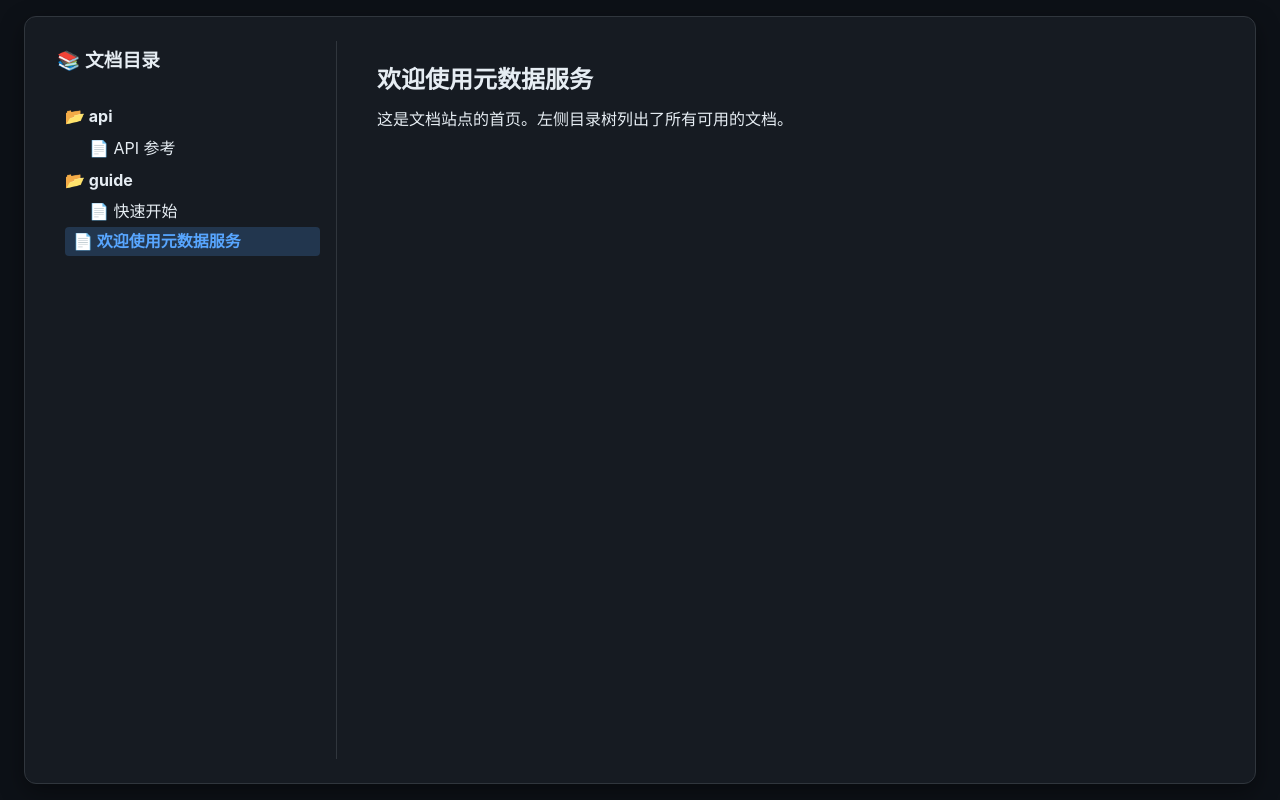
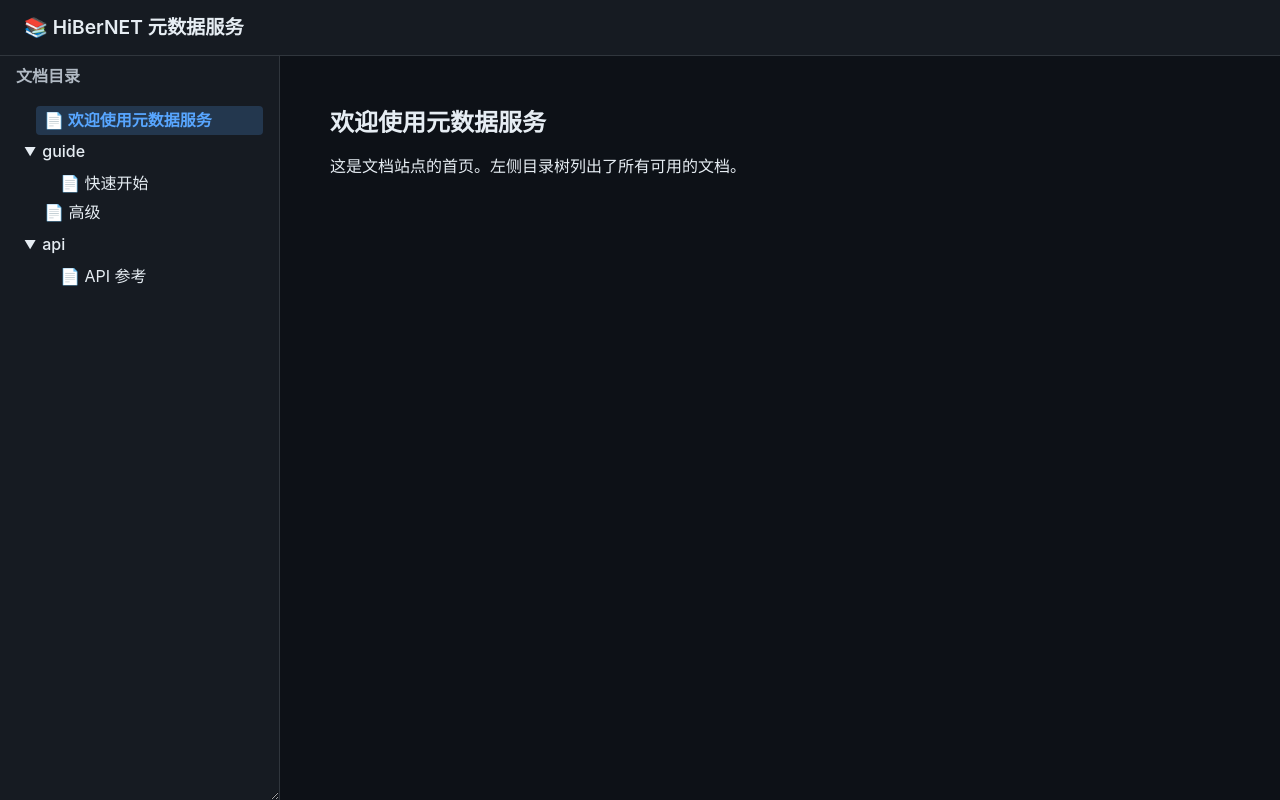
Before and after one commit to HiBer2007/metadata, a Next.js app: page / in a window 1280 px wide. Built offline with nearby package versions, Linux system fonts and the light colour scheme.

Commit message:
调整结构，支持多级目录

```diff
--- a/app/api/docs/content/route.ts
+++ b/app/api/docs/content/route.ts
@@ -4,7 +4,6 @@ import { getDocContent } from '@/lib/doc-utils';
 export async function GET(request: NextRequest) {
   const searchParams = request.nextUrl.searchParams;
   const pathParam = searchParams.get('path') || 'index.md';
-  // 确保安全，防止路径遍历攻击（只允许相对路径）
   if (pathParam.includes('..')) {
     return new NextResponse('Invalid path', { status: 400 });
   }
--- a/app/components/DocTree.tsx
+++ b/app/components/DocTree.tsx
@@ -22,7 +22,7 @@ function TreeNode({ node, currentPath, onSelect, level = 0 }: {
   onSelect: (path: string) => void;
   level?: number;
 }) {
-  const [expanded, setExpanded] = useState(level < 1);
+  const [expanded, setExpanded] = useState(level < 1); // 默认展开第一层
 
   if (node.type === 'directory') {
     const isActive = currentPath.startsWith(node.path);
@@ -31,14 +31,17 @@ function TreeNode({ node, currentPath, onSelect, level = 0 }: {
         <div
           style={{
             cursor: 'pointer',
-            fontWeight: 'bold',
             padding: '4px 8px',
             borderRadius: '4px',
-            background: isActive ? 'rgba(255,255,255,0.08)' : 'transparent',
+            display: 'flex',
+            alignItems: 'center',
+            background: isActive ? 'rgba(255,255,255,0.06)' : 'transparent',
+            fontWeight: 500,
           }}
           onClick={() => setExpanded(!expanded)}
         >
-          {expanded ? '📂' : '📁'} {node.title}
+          <span style={{ marginRight: '6px', fontSize: '12px' }}>{expanded ? '▼' : '▶'}</span>
+          {node.title}
         </div>
         {expanded && node.children?.map((child) => (
           <TreeNode
@@ -57,7 +60,7 @@ function TreeNode({ node, currentPath, onSelect, level = 0 }: {
   return (
     <div
       style={{
-        marginLeft: level * 16 + 8,
+        marginLeft: level * 16 + 20,
         cursor: 'pointer',
         padding: '2px 8px',
         borderRadius: '4px',
@@ -76,12 +79,7 @@ export default function DocTree({ tree, currentPath, onSelect }: DocTreeProps) {
   return (
     <nav style={{ overflowY: 'auto', height: '100%', padding: '8px 0' }}>
       {tree.map((node) => (
-        <TreeNode
-          key={node.path}
-          node={node}
-          currentPath={currentPath}
-          onSelect={onSelect}
-        />
+        <TreeNode key={node.path} node={node} currentPath={currentPath} onSelect={onSelect} />
       ))}
     </nav>
   );
--- a/app/components/DocViewer.tsx
+++ b/app/components/DocViewer.tsx
@@ -18,7 +18,7 @@ export default function DocView({ content, loading = false }: DocViewProps) {
   }
 
   return (
-    <article className="markdown-body" style={{ maxWidth: '900px', margin: '0 auto' }}>
+    <article className="markdown-body">
       <ReactMarkdown remarkPlugins={[remarkGfm]}>{content}</ReactMarkdown>
     </article>
   );
--- a/app/globals.css
+++ b/app/globals.css
@@ -1,5 +1,4 @@
-/* 深色系主题 */
-/* app/globals.css */
+/* 深色主题变量 */
 :root {
   --bg-primary: #0d1117;
   --bg-secondary: #161b22;
@@ -27,88 +26,124 @@ html, body {
 }
 
 body {
-  padding: 1rem 1.5rem;
-}
-
-.container {
-  max-width: 1400px;
-  margin: 0 auto;
-  background-color: var(--bg-secondary);
-  padding: 1.5rem 2rem;
-  border-radius: 12px;
-  border: 1px solid var(--border-color);
-  box-shadow: 0 8px 24px rgba(0,0,0,0.4);
-  height: calc(100vh - 2rem);
   display: flex;
   flex-direction: column;
+  height: 100vh;
   overflow: hidden;
 }
 
-a {
-  color: var(--link-color);
-  text-decoration: none;
-  transition: color 0.2s;
+/* 顶部标题栏 */
+.header-bar {
+  flex-shrink: 0;
+  height: 56px;
+  background-color: var(--bg-secondary);
+  border-bottom: 1px solid var(--border-color);
+  display: flex;
+  align-items: center;
+  padding: 0 1.5rem;
+}
+.header-bar h1 {
+  font-size: 1.2rem;
+  font-weight: 600;
+  color: var(--text-primary);
 }
 
-a:hover {
-  color: var(--link-hover);
-  text-decoration: underline;
+/* 主容器（占据剩余高度） */
+.main-container {
+  flex: 1;
+  display: flex;
+  overflow: hidden;
+  background-color: var(--bg-primary);
 }
 
-code {
+/* 左侧目录栏，可调整宽度（拖拽右边框） */
+.sidebar {
+  background-color: var(--bg-secondary);
+  border-right: 1px solid var(--border-color);
+  padding: 0.5rem 1rem;
+  overflow-y: auto;
+  resize: horizontal;       /* 允许水平调整宽度 */
+  overflow: auto;           /* 必须同时设置 overflow */
+  min-width: 180px;
+  max-width: 500px;
+  width: 280px;
+  flex-shrink: 0;
+}
+
+/* 右侧内容区 */
+.content-area {
+  flex: 1;
+  padding: 1.5rem 2rem;
+  overflow-y: auto;
+  background-color: var(--bg-primary);
+}
+
+/* 深色滚动条（Chrome/Edge/Safari） */
+::-webkit-scrollbar {
+  width: 8px;
+  height: 8px;
+}
+::-webkit-scrollbar-track {
+  background: var(--bg-secondary);
+}
+::-webkit-scrollbar-thumb {
+  background: var(--border-color);
+  border-radius: 4px;
+}
+::-webkit-scrollbar-thumb:hover {
+  background: #4a5568;
+}
+
+/* Firefox 滚动条 */
+* {
+  scrollbar-width: thin;
+  scrollbar-color: var(--border-color) var(--bg-secondary);
+}
+
+/* Markdown 内容样式（可选） */
+.markdown-body {
+  max-width: 900px;
+  margin: 0 auto;
+}
+.markdown-body h1, h2, h3, h4, h5, h6 {
+  margin-top: 1.5rem;
+  margin-bottom: 0.75rem;
+}
+.markdown-body p {
+  margin: 0.75rem 0;
+}
+.markdown-body code {
   background-color: var(--code-bg);
   padding: 0.2rem 0.4rem;
   border-radius: 4px;
   font-size: 0.9em;
 }
-
-pre {
+.markdown-body pre {
   background-color: var(--code-bg);
   padding: 1rem;
   border-radius: 6px;
   overflow-x: auto;
 }
-
-blockquote {
+.markdown-body blockquote {
   border-left: 4px solid var(--border-color);
   padding-left: 1rem;
   color: var(--text-secondary);
 }
-
-hr {
+.markdown-body hr {
   border: 0;
   border-top: 1px solid var(--border-color);
   margin: 2rem 0;
 }
-
-table {
+.markdown-body table {
   border-collapse: collapse;
   width: 100%;
   margin: 1rem 0;
 }
-
-th, td {
+.markdown-body th, .markdown-body td {
   border: 1px solid var(--border-color);
   padding: 0.5rem 0.75rem;
   text-align: left;
 }
-
-th {
+.markdown-body th {
   background-color: var(--bg-secondary);
 }
-
-h1, h2, h3, h4, h5, h6 {
-  margin-top: 1.5rem;
-  margin-bottom: 0.75rem;
-  font-weight: 600;
-  line-height: 1.25;
-}
-
-ul, ol {
-  padding-left: 1.5rem;
-  margin: 0.75rem 0;
-}
-
-li {
-  margin: 0.25rem 0;
-}
--- a/app/layout.tsx
+++ b/app/layout.tsx
@@ -2,7 +2,7 @@ import type { Metadata } from 'next';
 import './globals.css';
 
 export const metadata: Metadata = {
-  title: '元数据服务站点',
+  title: 'HiBerNET元数据服务',
   description: '提供元数据下载和文件下载服务，附带文档站',
 };
 
@@ -14,9 +14,7 @@ export default function RootLayout({
   return (
     <html lang="zh-CN">
       <body>
-        <div className="container">
-          {children}
-        </div>
+        {children}
       </body>
     </html>
   );
--- a/app/page.tsx
+++ b/app/page.tsx
@@ -4,7 +4,7 @@ import { Suspense } from 'react';
 import { useSearchParams, useRouter } from 'next/navigation';
 import { useEffect, useState, useCallback } from 'react';
 import DocTree from '@/app/components/DocTree';
-import DocView from '@/app/components/DocViewer'; // 请根据实际文件名调整
+import DocView from '@/app/components/DocViewer';
 
 function DocPageContent() {
   const router = useRouter();
@@ -15,6 +15,7 @@ function DocPageContent() {
   const [content, setContent] = useState('# 加载中...');
   const [loading, setLoading] = useState(true);
 
+  // 加载文档树
   useEffect(() => {
     fetch('/api/docs/tree')
       .then((res) => res.json())
@@ -22,6 +23,7 @@ function DocPageContent() {
       .catch(() => setTree([]));
   }, []);
 
+  // 加载文档内容
   const loadContent = useCallback((path: string) => {
     setLoading(true);
     fetch(`/api/docs/content?path=${encodeURIComponent(path)}`)
@@ -47,27 +49,32 @@ function DocPageContent() {
   };
 
   return (
-    <div style={{ display: 'flex', height: '100%', gap: '2rem' }}>
-      <aside style={{ width: '280px', minWidth: '280px', maxHeight: '100%', overflowY: 'auto', borderRight: '1px solid var(--border-color)', paddingRight: '1rem' }}>
-        <h3 style={{ marginTop: 0, padding: '0.5rem 0', color: 'var(--text-primary)' }}>
-          📚 文档目录
-        </h3>
+    <>
+      <header className="header-bar">
+        <h1>📚 HiBerNET 元数据服务</h1>
+      </header>
+      <div className="main-container">
+        <aside className="sidebar">
+          <div style={{ paddingBottom: '0.5rem', fontWeight: 'bold', color: 'var(--text-secondary)' }}>
+            文档目录
+          </div>
           {tree.length > 0 ? (
             <DocTree tree={tree} currentPath={currentPath} onSelect={handleSelect} />
           ) : (
             <p style={{ color: 'var(--text-secondary)' }}>暂无文档</p>
           )}
         </aside>
-      <main style={{ flex: 1, overflowY: 'auto', padding: '0 0.5rem' }}>
+        <main className="content-area">
           <DocView content={content} loading={loading} />
         </main>
       </div>
+    </>
   );
 }
 
 export default function HomePage() {
   return (
-    <Suspense fallback={<div style={{ display: 'flex', justifyContent: 'center', alignItems: 'center', height: '100%' }}>⏳ 加载文档中...</div>}>
+    <Suspense fallback={<div style={{ display: 'flex', justifyContent: 'center', alignItems: 'center', height: '100vh' }}>⏳ 加载文档中...</div>}>
       <DocPageContent />
     </Suspense>
   );
--- /dev/null
+++ b/doc/_order.json
@@ -0,0 +1,6 @@
+[
+  { "name": "index.md", "weight": 1 },
+  { "name": "guide", "weight": 3 },
+  { "name": "advanced.md", "weight": 4 },
+  { "name": "api", "weight": 5 }
+]
--- /dev/null
+++ b/doc/advanced.md
@@ -0,0 +1,2 @@
+# 高级
+这是一份测试的MD文档
--- a/lib/doc-utils.ts
+++ b/lib/doc-utils.ts
@@ -1,6 +1,7 @@
 import fs from 'fs';
 import path from 'path';
 
+// 提取文档的显示标题（取自第一个一级标题）
 function extractTitle(filePath: string): string | null {
   try {
     const content = fs.readFileSync(filePath, 'utf-8');
@@ -11,41 +12,65 @@ function extractTitle(filePath: string): string | null {
   }
 }
 
+// 读取目录下的 _order.json，返回权重映射 { entryName: weight }
+function loadOrderMap(dirPath: string): Map<string, number> {
+  const orderFile = path.join(dirPath, '_order.json');
+  if (!fs.existsSync(orderFile)) return new Map();
+  try {
+    const raw = fs.readFileSync(orderFile, 'utf-8');
+    const list: { name: string; weight: number }[] = JSON.parse(raw);
+    const map = new Map<string, number>();
+    for (const item of list) {
+      map.set(item.name, item.weight);
+    }
+    return map;
+  } catch {
+    return new Map();
+  }
+}
+
+// 递归扫描目录，构建树节点
 function scanDir(dirPath: string, basePath: string = ''): any[] {
   const entries = fs.readdirSync(dirPath, { withFileTypes: true });
-  const result: any[] = [];
+  const orderMap = loadOrderMap(dirPath);
+  const items: any[] = [];
 
   for (const entry of entries) {
     const fullPath = path.join(dirPath, entry.name);
     const relativePath = path.join(basePath, entry.name);
 
+    // 忽略 _order.json 本身
+    if (entry.isFile() && entry.name === '_order.json') continue;
+
     if (entry.isDirectory()) {
       const children = scanDir(fullPath, relativePath);
-      result.push({
+      items.push({
         type: 'directory',
         name: entry.name,
         title: entry.name,
         path: relativePath,
         children,
+        weight: orderMap.get(entry.name) ?? Infinity, // 未定义权重放最后
       });
     } else if (entry.isFile() && entry.name.endsWith('.md')) {
       const title = extractTitle(fullPath) || entry.name.replace(/\.md$/, '');
-      result.push({
+      items.push({
         type: 'file',
         name: entry.name.replace(/\.md$/, ''),
-        title: title,
+        title,
         path: relativePath,
+        weight: orderMap.get(entry.name) ?? Infinity,
       });
     }
   }
 
-  result.sort((a, b) => {
-    if (a.type === 'directory' && b.type !== 'directory') return -1;
-    if (a.type !== 'directory' && b.type === 'directory') return 1;
+  // 排序：先按 weight（数字，Infinity 放最后），再按 name 字母顺序
+  items.sort((a, b) => {
+    if (a.weight !== b.weight) return a.weight - b.weight;
     return a.name.localeCompare(b.name);
   });
 
-  return result;
+  return items;
 }
 
 export function getDocTree(): any[] {
```
Lines whose indentation alone changed are shown as unchanged.
